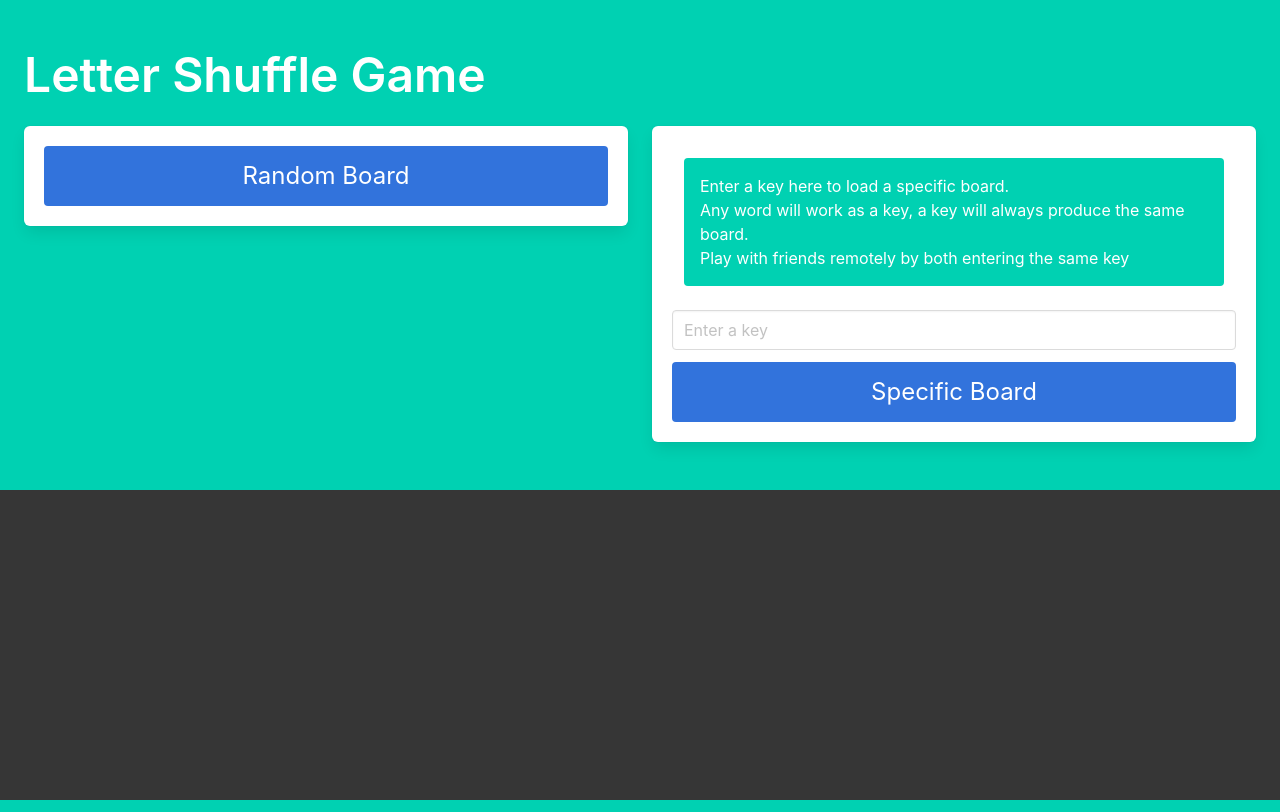
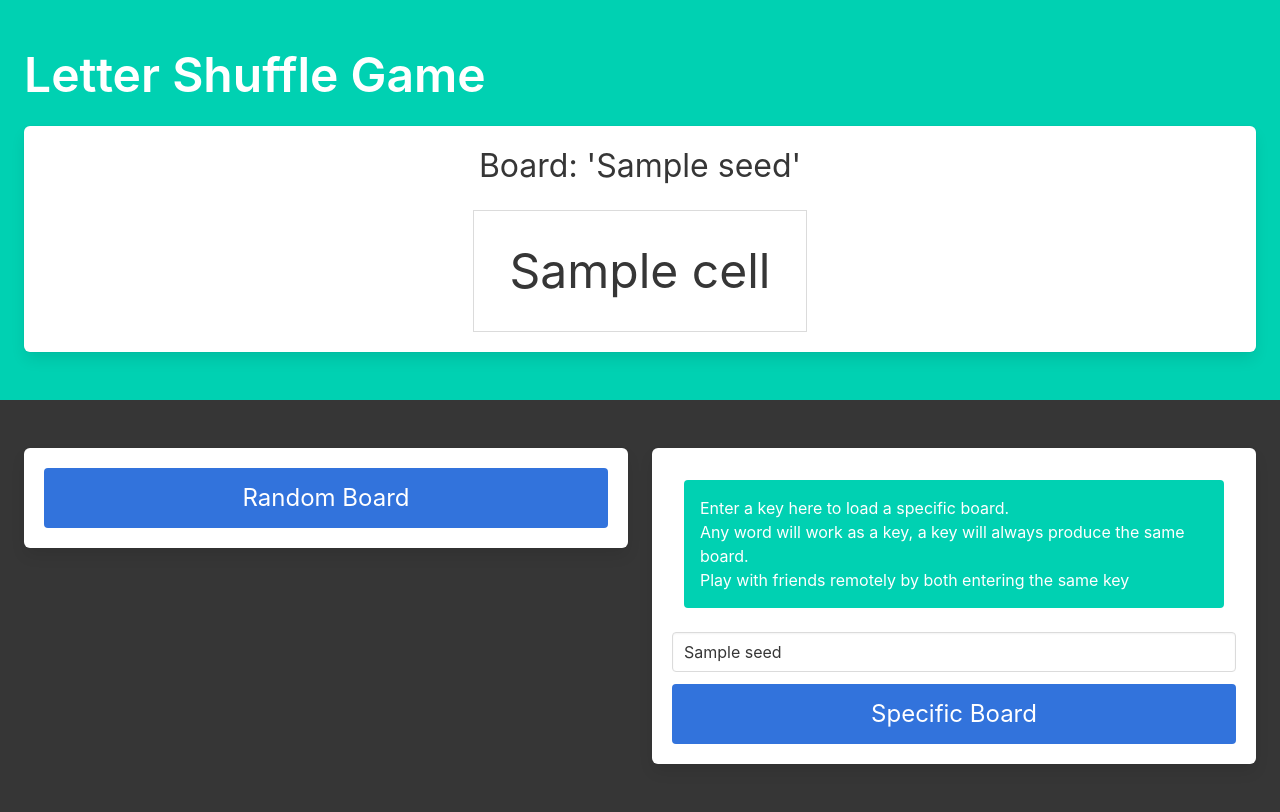
Before and after one commit to bmaximuml/boggle-web, a Flask app: template boggle_web/templates/index.html in a window 1280 px wide. Run offline with Flask 2, Linux system fonts and the light colour scheme; the template is opened without the code that fills it: most values are stand-ins (such as "Sample title", 1, 10 or a date in 2020).

Commit message:
Move code into single page
Fix bugs

```diff
--- a/boggle_web/__init__.py
+++ b/boggle_web/__init__.py
@@ -1,6 +1,7 @@
 from datetime import datetime
 from flask import Flask, render_template, request
 from os import environ
+from werkzeug.exceptions import BadRequestKeyError
 
 
 def create_application():
@@ -15,22 +16,17 @@ app = create_application()
 
 @app.route('/', methods=['GET'])
 def home():
-    return render_template(
-        'index.html',
-        year=datetime.now().year,
-    )
-
-
-@app.route('/board', methods=['GET'])
-def board():
     from .boggle.src.boggle import boggle_web
 
-    seed = request.args.get('seed')
+    try:
+        seed = str(request.args['seed']).lower().strip()
+    except BadRequestKeyError:
+        seed = None
     b = boggle_web(seed)
     split_board = [b[:4], b[4:8], b[8:12], b[12:]]
 
     return render_template(
-        'board.html',
+        'index.html',
         year=datetime.now().year,
         board=split_board,
         seed=seed
--- a/boggle_web/static/styles.css
+++ b/boggle_web/static/styles.css
@@ -75,7 +75,6 @@ section > div.hero {
 html, body {
     height: 100%;
     width: 100%;
-    overflow: hidden;
 }
 
 .is-margin-auto{
--- a/boggle_web/templates/index.html
+++ b/boggle_web/templates/index.html
@@ -1,13 +1,31 @@
 {% extends 'sections.html' %}
 
 {% block section0_content %}
+<div class="box is-fullwidth">
+    {% if seed is not none %}
+        <h2 class="subtitle is-3 has-text-centered has-text-dark">Board: '{{ seed }}'</h2>
+    {% endif %}
+
+    <table class="table is-striped is-bordered is-centered is-unselectable is-size-1 has-text-centered is-margin-auto">
+        {% for row in board %}
+            <tr>
+                {% for cell in row %}
+                    <td>{{ cell }}</td>
+                {% endfor %}
+            </tr>
+        {% endfor %}
+    </table>
+</div>
+{% endblock %}
+
+{% block section1_content %}
     <div class="columns">
         <div class="column">
             <div class="box">
-            <form action="/board" method="get">
+            <form action="/" method="get">
                 <div class="field">
                     <div class="control">
-                        <input type="submit" class="button is-link is-large is-fullwidth" value="Random Board"/>
+                        <a href="/"><button type="button" class="button is-link is-large is-fullwidth">Random Board</button></a>
                     </div>
                 </div>
             </form>
@@ -20,10 +38,10 @@
                 <p>Any word will work as a key, a key will always produce the same board.</p>
                 <p>Play with friends remotely by both entering the same key</p>
             </div>
-            <form action="/board" method="get">
+            <form action="/" method="get">
                 <div class="field">
                     <div class="control">
-                        <input class="input" type="text" name="seed" placeholder="Enter a key">
+                        <input class="input" type="text" name="seed" placeholder="Enter a key" value="{{ seed if seed is not none }}">
                     </div>
                 </div>
                 <div class="field">
--- a/boggle_web/templates/sections.html
+++ b/boggle_web/templates/sections.html
@@ -9,4 +9,12 @@
             {% endblock %}
         </div>
     </div>
+
+    <div class="hero is-dark">
+        <div class="hero-body">
+            {% block section1_content %}
+
+            {% endblock %}
+        </div>
+    </div>
 {% endblock %}
```
Also changed, not shown: boggle_web/templates/board.html (deleted, +0 -19 lines).
